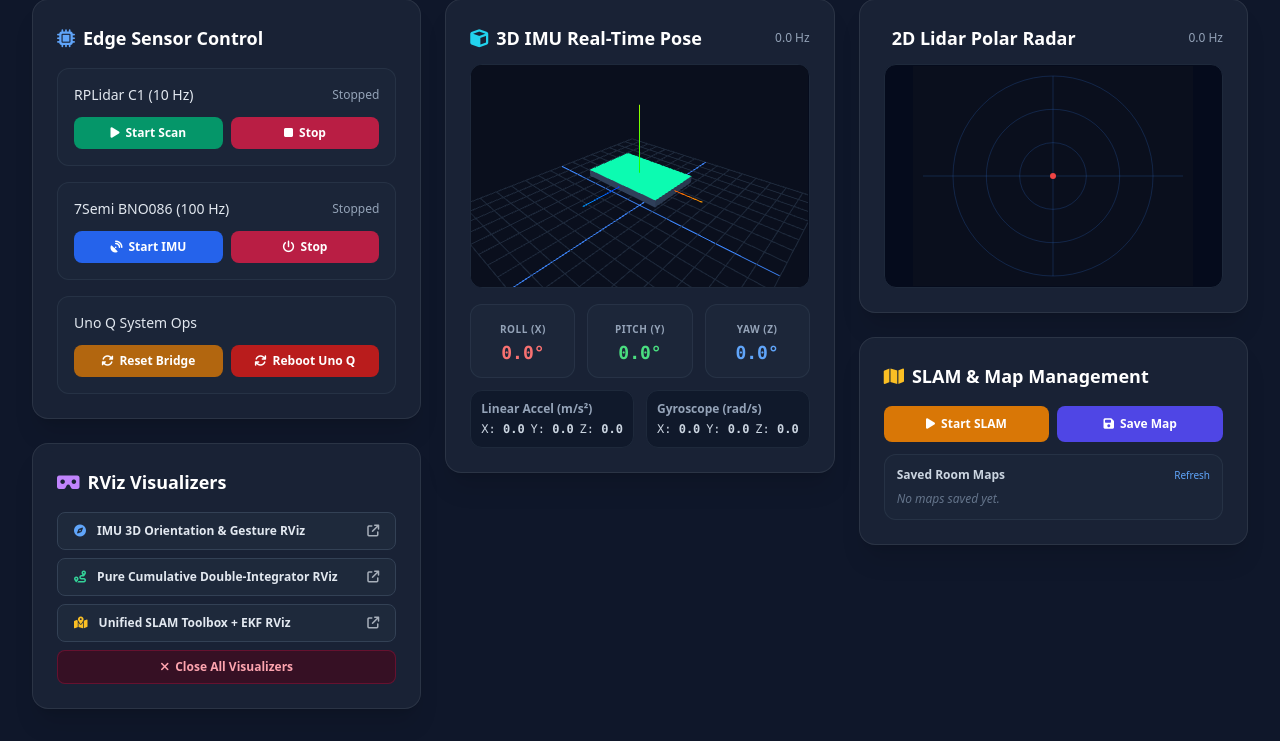
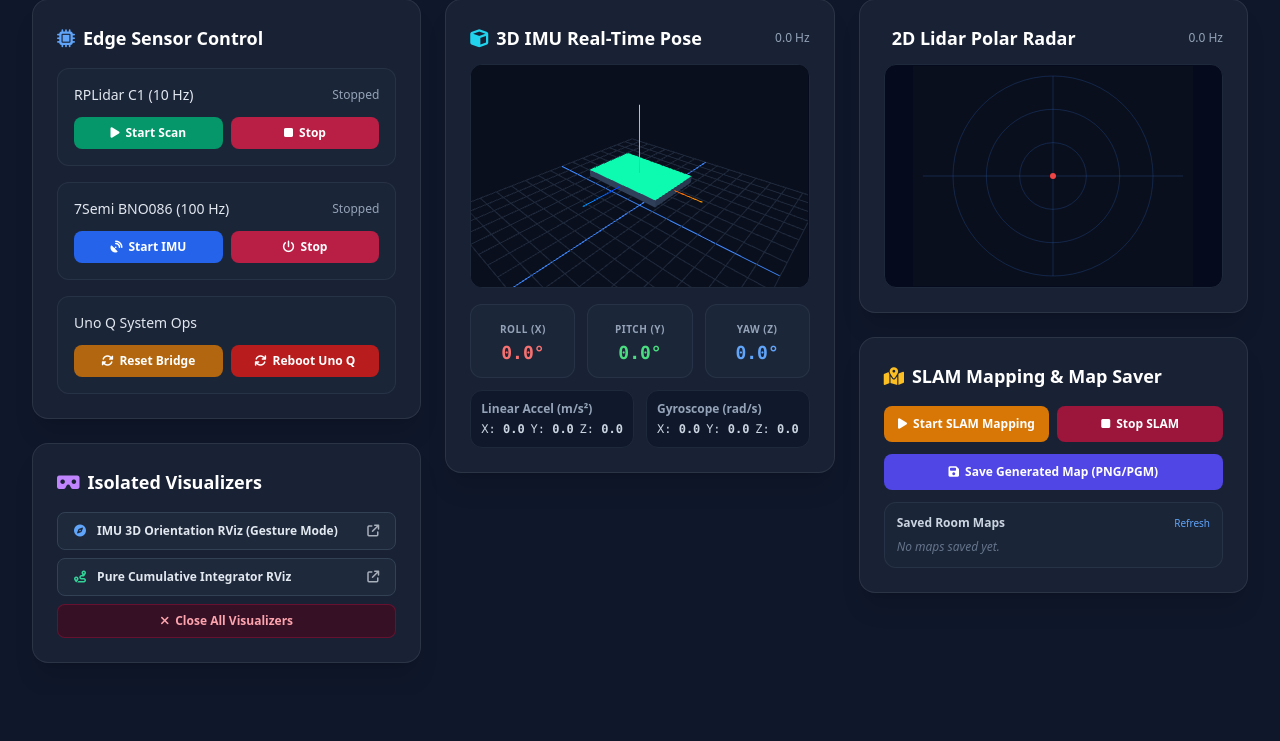
Before and after one commit to akash-adhikary/distributed-ros2-robot, a Flask app: page / in a window 1280 px wide. Shown: the part 130-871 px from the top of the page. After the commit the page ends 793 px from the top, so only its background shows below. Run offline with Flask 3, Linux system fonts and the light colour scheme; data that the repository does not hold is empty; some libraries are stand-ins or nearby versions.

Commit message:
feat(slam): add lifecycle activator for instant map frame generation and clarify dashboard buttons

```diff
--- a/src/my_robot_dashboard/app.py
+++ b/src/my_robot_dashboard/app.py
@@ -251,19 +251,29 @@ def launch_rviz(mode):
 
 @app.route('/api/rviz/stop', methods=['POST'])
 def stop_rviz():
-    subprocess.run("pkill -f rviz2 2>/dev/null || true", shell=True)
-    subprocess.run("pkill -f imu_dead_reckoning 2>/dev/null || true", shell=True)
+    subprocess.run("pkill -9 -f rviz2 2>/dev/null || true", shell=True)
+    subprocess.run("pkill -9 -f imu_dead_reckoning 2>/dev/null || true", shell=True)
     return jsonify({'success': True, 'message': 'All RViz visualizers closed'})
 
 @app.route('/api/slam/start', methods=['POST'])
 def start_slam():
     global active_processes
+    # Clean up previous SLAM/EKF/RViz instances
+    subprocess.run("pkill -9 -f 'async_slam_toolbox_node|ekf_node|qos_relay|rviz2' 2>/dev/null || true", shell=True)
+
     ws_dir = '/home/ros/my_robot_ws' if os.path.exists('/home/ros/my_robot_ws') else '/home/bliss/my_robot_ws'
     cmd = f"source /opt/ros/jazzy/setup.bash && source {ws_dir}/install/setup.bash 2>/dev/null || true && export ROS_DOMAIN_ID=42 && export RMW_IMPLEMENTATION=rmw_cyclonedds_cpp && export CYCLONEDDS_URI=file://{ws_dir}/cyclonedds.xml && ros2 launch my_robot_nav imu_slam.launch.py"
     proc = subprocess.Popen(cmd, shell=True, executable='/bin/bash')
     active_processes['slam'] = proc
     telemetry['slam_running'] = True
-    return jsonify({'success': True, 'message': 'SLAM Toolbox & EKF Fusion pipeline launched'})
+    return jsonify({'success': True, 'message': 'SLAM Toolbox & EKF Mapping pipeline launched with RViz'})
+
+@app.route('/api/slam/stop', methods=['POST'])
+def stop_slam():
+    global active_processes
+    subprocess.run("pkill -9 -f 'async_slam_toolbox_node|ekf_node|qos_relay|rviz2|imu_slam.launch.py' 2>/dev/null || true", shell=True)
+    telemetry['slam_running'] = False
+    return jsonify({'success': True, 'message': 'SLAM Mapping pipeline stopped'})
 
 @app.route('/api/slam/save_map', methods=['POST'])
 def save_map():
--- a/src/my_robot_dashboard/templates/index.html
+++ b/src/my_robot_dashboard/templates/index.html
@@ -118,22 +118,18 @@
                 </div>
             </div>
 
-            <!-- RViz Visualizer Launcher Card -->
+            <!-- Isolated Visualizers Card -->
             <div class="card p-6 shadow-xl">
                 <h2 class="text-lg font-semibold text-white mb-4 flex items-center">
-                    <i class="fa-solid fa-vr-cardboard text-purple-400 mr-2"></i> RViz Visualizers
+                    <i class="fa-solid fa-vr-cardboard text-purple-400 mr-2"></i> Isolated Visualizers
                 </h2>
                 <div class="space-y-2">
                     <button onclick="apiCall('/api/rviz/launch/imu')" class="w-full bg-slate-800 hover:bg-purple-600 text-slate-200 hover:text-white text-xs font-semibold py-2.5 px-4 rounded-lg border border-slate-700 transition duration-200 flex items-center justify-between">
-                        <span><i class="fa-solid fa-compass mr-2 text-blue-400"></i> IMU 3D Orientation & Gesture RViz</span>
+                        <span><i class="fa-solid fa-compass mr-2 text-blue-400"></i> IMU 3D Orientation RViz (Gesture Mode)</span>
                         <i class="fa-solid fa-arrow-up-right-from-square text-xs opacity-70"></i>
                     </button>
                     <button onclick="apiCall('/api/rviz/launch/integral')" class="w-full bg-slate-800 hover:bg-purple-600 text-slate-200 hover:text-white text-xs font-semibold py-2.5 px-4 rounded-lg border border-slate-700 transition duration-200 flex items-center justify-between">
-                        <span><i class="fa-solid fa-route mr-2 text-emerald-400"></i> Pure Cumulative Double-Integrator RViz</span>
-                        <i class="fa-solid fa-arrow-up-right-from-square text-xs opacity-70"></i>
-                    </button>
-                    <button onclick="apiCall('/api/rviz/launch/slam')" class="w-full bg-slate-800 hover:bg-purple-600 text-slate-200 hover:text-white text-xs font-semibold py-2.5 px-4 rounded-lg border border-slate-700 transition duration-200 flex items-center justify-between">
-                        <span><i class="fa-solid fa-map-location-dot mr-2 text-amber-400"></i> Unified SLAM Toolbox + EKF RViz</span>
+                        <span><i class="fa-solid fa-route mr-2 text-emerald-400"></i> Pure Cumulative Integrator RViz</span>
                         <i class="fa-solid fa-arrow-up-right-from-square text-xs opacity-70"></i>
                     </button>
                     <button onclick="apiCall('/api/rviz/stop')" class="w-full bg-rose-950/60 hover:bg-rose-800 text-rose-300 hover:text-white text-xs font-semibold py-2 px-4 rounded-lg border border-rose-900/60 transition duration-200 flex items-center justify-center">
@@ -217,18 +213,21 @@
             <!-- SLAM Mapping & Map Saver Card -->
             <div class="card p-6 shadow-xl">
                 <h2 class="text-lg font-semibold text-white mb-4 flex items-center">
-                    <i class="fa-solid fa-map text-amber-400 mr-2"></i> SLAM & Map Management
+                    <i class="fa-solid fa-map-location-dot text-amber-400 mr-2"></i> SLAM Mapping & Map Saver
                 </h2>
 
                 <div class="space-y-3">
                     <div class="grid grid-cols-2 gap-2">
                         <button onclick="apiCall('/api/slam/start')" class="glow-btn bg-amber-600 hover:bg-amber-500 text-white text-xs font-semibold py-2.5 px-3 rounded-lg transition duration-200 flex items-center justify-center">
-                            <i class="fa-solid fa-play mr-1.5"></i> Start SLAM
+                            <i class="fa-solid fa-play mr-1.5"></i> Start SLAM Mapping
                         </button>
-                        <button onclick="saveCurrentMap()" class="bg-indigo-600 hover:bg-indigo-500 text-white text-xs font-semibold py-2.5 px-3 rounded-lg transition duration-200 flex items-center justify-center">
-                            <i class="fa-solid fa-floppy-disk mr-1.5"></i> Save Map
+                        <button onclick="apiCall('/api/slam/stop')" class="bg-rose-700/80 hover:bg-rose-600 text-white text-xs font-semibold py-2.5 px-3 rounded-lg transition duration-200 flex items-center justify-center">
+                            <i class="fa-solid fa-stop mr-1.5"></i> Stop SLAM
                         </button>
                     </div>
+                    <button onclick="saveCurrentMap()" class="w-full bg-indigo-600 hover:bg-indigo-500 text-white text-xs font-semibold py-2.5 px-3 rounded-lg transition duration-200 flex items-center justify-center">
+                        <i class="fa-solid fa-floppy-disk mr-1.5"></i> Save Generated Map (PNG/PGM)
+                    </button>
 
                     <!-- Saved Maps List Dropdown -->
                     <div class="p-3 bg-slate-800/60 rounded-xl border border-slate-700/50">
```
Also changed, not shown: src/my_robot_nav/launch/imu_slam.launch.py (+21 -6 lines).
